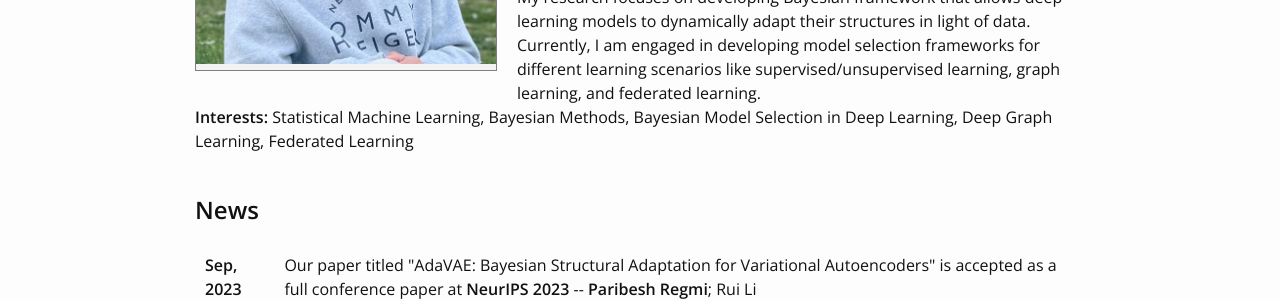
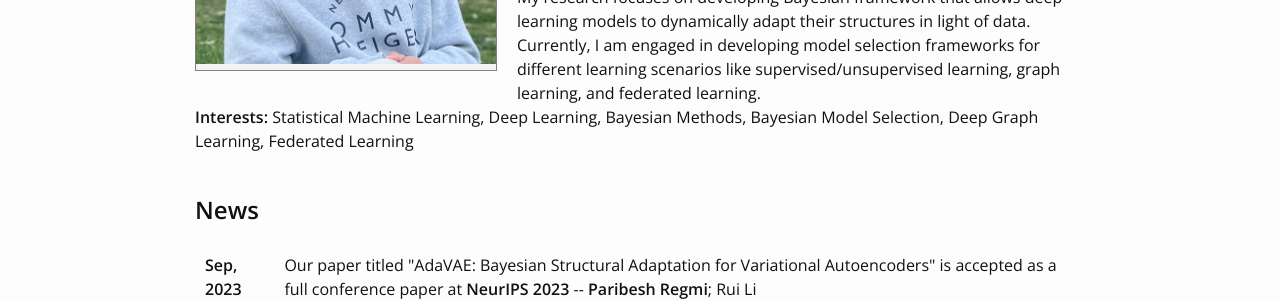
Before and after one commit to paribeshregmi/paribeshregmi.github.io, a Jekyll site: the page built from index.markdown, in a window 1280 px wide. Shown: the part 314-615 px from the top of the page. Built offline with Jekyll 4.4.1, drawn with Linux system fonts in a browser that asks for light colours.

```diff
--- a/index.markdown
+++ b/index.markdown
@@ -16,7 +16,7 @@ layout: default
  <b>Research</b>
  </h2>
  My research focuses on developing Bayesian framework that allows deep learning models to dynamically adapt their structures in light of data. Currently, I am engaged in developing model selection frameworks for different learning scenarios like supervised/unsupervised learning, graph learning, and federated learning. <br>
-    <b>Interests: </b> Statistical Machine Learning, Bayesian Methods, Bayesian Model Selection in Deep Learning, Deep Graph Learning, Federated Learning
+    <b>Interests: </b> Statistical Machine Learning, Deep Learning, Bayesian Methods, Bayesian Model Selection, Deep Graph Learning, Federated Learning
     </p><br>
 
 <h2>
```
